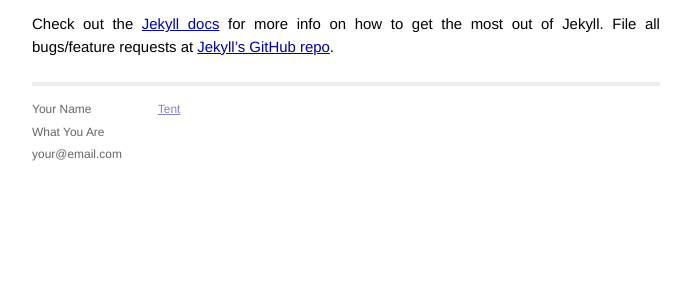
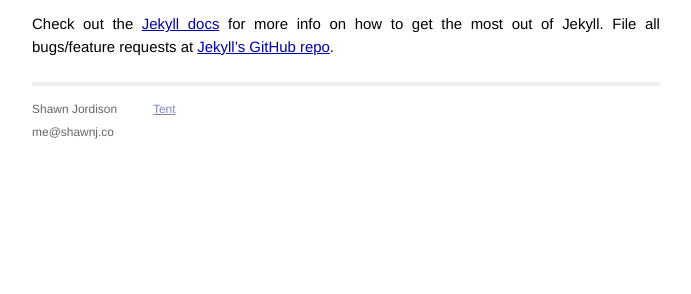
Before and after one commit to shawnj/blog, a Jekyll site: the page built from _posts/2013-07-14-welcome-to-jekyll.markdown, in a window 1280 px wide. Shown: the part 411-705 px from the top of the page, without its empty margins (294-985 px from the left). Built offline with Jekyll 4.4.1, drawn with Linux system fonts in a browser that asks for light colours; Markdown is read by kramdown in place of the engine named in the settings.

Commit message:
Edit config

```diff
--- a/_config.yml
+++ b/_config.yml
@@ -1,4 +1,3 @@
 name: shawnj's blog
 markdown: redcarpet
 pygments: true
-baseurl: /blog
--- a/_layouts/default.html
+++ b/_layouts/default.html
@@ -7,10 +7,10 @@
         <meta name="viewport" content="width=device-width">
 
         <!-- syntax highlighting CSS -->
-        <link rel="stylesheet" href="{{ site.baseurl}}/css/syntax.css">
+        <link rel="stylesheet" href="/css/syntax.css">
 
         <!-- Custom CSS -->
-        <link rel="stylesheet" href="{{ site.baseurl}}/css/main.css">
+        <link rel="stylesheet" href="/css/main.css">
 
     </head>
     <body>
@@ -27,9 +27,8 @@
             <div class="footer">
               <div class="contact">
                 <p>
-                  Your Name<br />
-                  What You Are<br />
-                  your@email.com
+                  Shawn Jordison<br />
+                  me@shawnj.co
                 </p>
               </div>
               <div class="contact">
```
